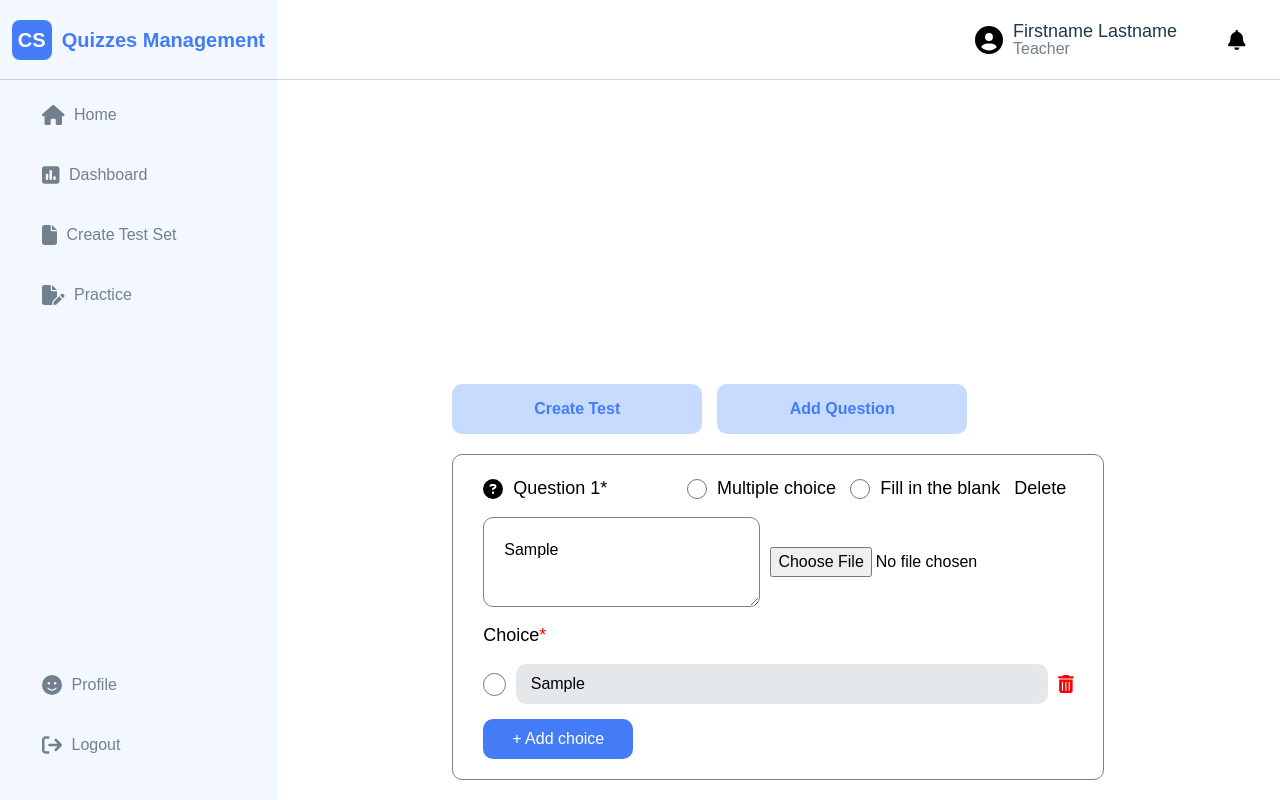
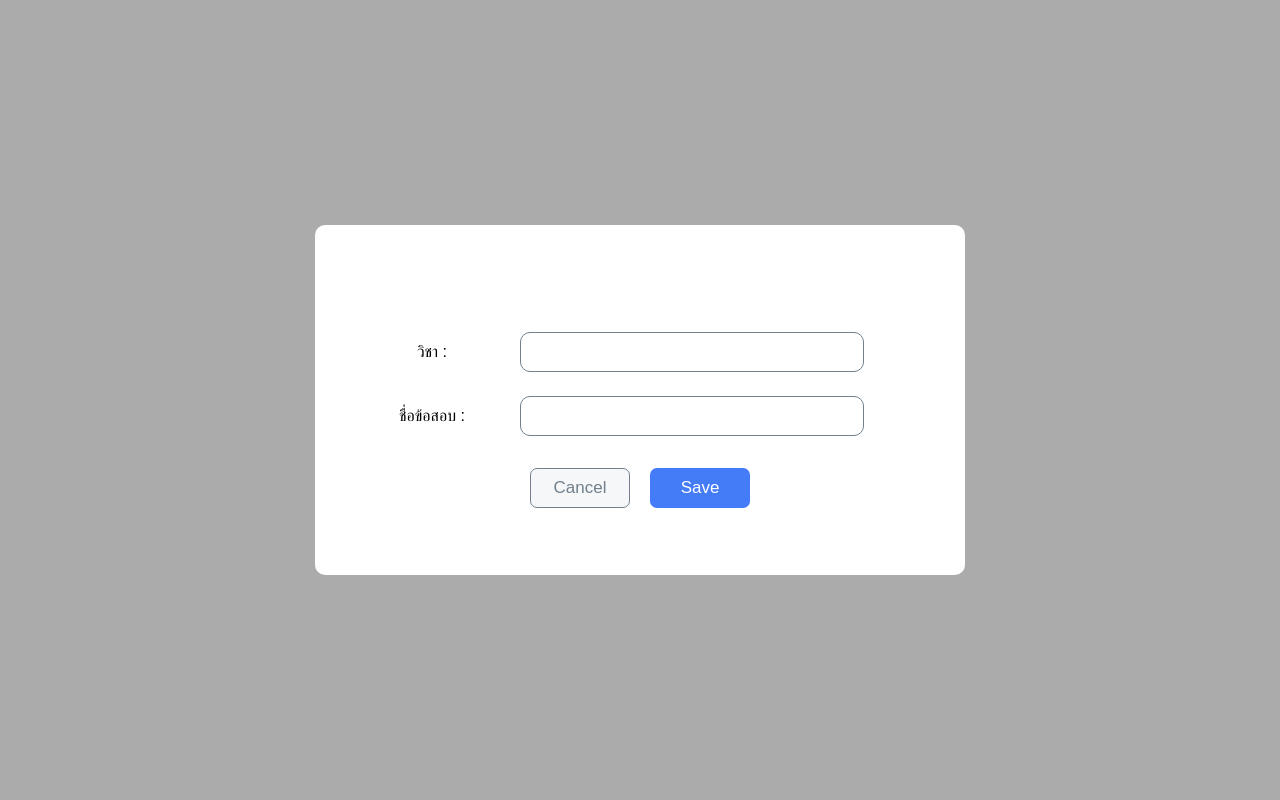
Before and after one commit to Putthakun/QuizzesManagementReact, a React (Vite) app in the folder QuizzesManagementFrontend/: page /create_test_teacher in a window 1280 px wide. Both pictures are taken after typing "Sample", "Sample" into the empty fields and a click on the button "Create Test". Built offline with nearby package versions, Linux system fonts and the light colour scheme.

Commit message:
Update Create_test_teacher.jsx

```diff
--- a/QuizzesManagementFrontend/src/pages/teacher/Create_test_teacher.jsx
+++ b/QuizzesManagementFrontend/src/pages/teacher/Create_test_teacher.jsx
@@ -7,6 +7,16 @@ import { faCircleQuestion, faTrashCan
 import { useState } from "react"
 
 function Create_test_teacher() {
+
+    const [modal, setModal] = useState(false)
+    const [subject, setSubject] = useState('')
+    const [nametest, setNametest] = useState('')
+
+    const toggleModal = () => {
+        setModal(!modal)
+    }
+    console.log(subject, nametest)
+
 
     const [data, setData] = useState([{multi:"", fill:""}])
     const [choice, setChoice] = useState([{ choices: [""] }])
@@ -61,7 +71,7 @@ function Create_test_teacher() {
 
                         <div className="main_right_test_teacher_container">
                             <div className="main_right_test_teacher_top">
-                                <button className="btn_create_test" onClick={handleSubmit}>
+                                <button className="btn_create_test" onClick={toggleModal}>
                                     Create Test
                                 </button>
                                 <button className="btn_create_test" onClick={addQuestion}>
@@ -188,6 +198,45 @@ function Create_test_teacher() {
                     </div>
                 </div>
             </div>
+
+            {modal && (
+                <div className="popup_container">
+                <div className="popup_container_box">
+                    <div className="popup_box">
+                        <form method="POST">
+                            {/* {% csrf_token %} */}
+                                <div className="popup_box_top">
+                                    <div className="popup_box_top_left">
+                                        <label className="popup_box_top_left_num">วิชา :</label>
+                                        <label className="popup_box_top_left_name">ชื่อข้อสอบ :</label>
+                                    </div>
+                                    <div className="popup_box_top_right">
+                                        <div className="popup_box_top_right_input_num">
+                                            <input type="text" name="code"
+                                                value={subject}
+                                                onChange={(e) => setSubject(e.target.value)}
+                                            />
+                                            {/* {{ form.code }} */}
+                                        </div>
+                                        <div className="popup_box_top_right_input_name">
+                                            <input type="text" name="name"
+                                                value={nametest}
+                                                onChange={(e) => setNametest(e.target.value)}
+                                            />
+                                            {/* {{ form.name }} */}
+                                        </div>
+                                    </div>
+                                </div>
+                                <div className="popup_box_tail">
+                                    <button type="button" className="popup_box_tail_cancel" onClick={toggleModal}>Cancel</button>
+                                    <button type="submit" className="popup_box_tail_save" onClick={handleSubmit}>Save</button>
+                                </div>
+                        </form>
+                    </div>
+                </div>
+            </div>
+            )}
+
         </div>
     )
 }
```
